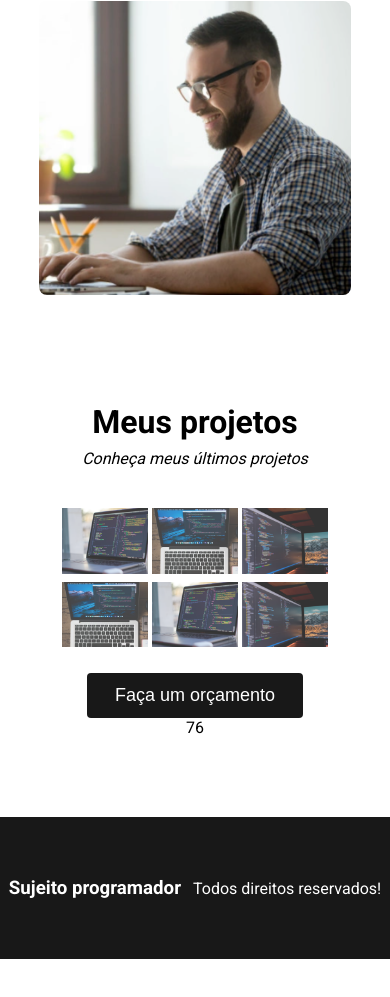
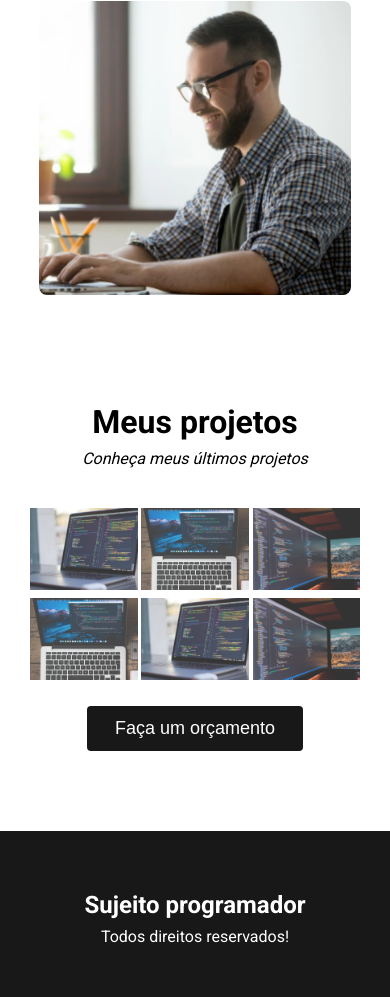
Before and after one commit to joaovaledosantos/portfolio, a plain HTML site: page index.html in a window 390 px wide. Shown: the part 1438-2435 px from the top of the page. Before the commit the page ends 2397 px from the top, so only its background shows below. Drawn offline with Linux system fonts and the light colour scheme.

Commit message:
[Aula-49]  Melhorando área projetos

```diff
--- a/index.html
+++ b/index.html
@@ -33,7 +33,7 @@
 	<!-- FIM HEADER -->
 
 	<!--INICIO MAIN -->
-	<section id="Home" class="main">
+	<section id="home" class="main">
 		<div>
 			<h1>Olá, <br>Seja bem vindo</h1>
 			<p>Crie soluções para seu negócio!</p>
@@ -75,7 +75,7 @@
 			<img src="imagens/projeto1.png" alt="Foto do projeto 1">
 			<img src="imagens/projeto3.png" alt="Foto do projeto 3">
 		</div>
-		<button class="action">Faça um orçamento</button>76
+		<button class="action">Faça um orçamento</button>
 	</section>
 	<!-- FIM PROJETOS -->
 
--- a/styles.css
+++ b/styles.css
@@ -232,5 +232,26 @@ footer p {
 	width: 80%;
 	margin-top: 30px;
 }
+/*FINAL SOBRE*/
 
+/*INICIO PROJETO*/
+.projects IMG{
+	width: 27.5%;
+  }
+/* FIM PROJETOS */
+
+/*INICIO RODAPE*/
+ footer{
+ 	flex-direction: column;
+ }
+
+ footer h3{
+ 	font-size: 24px;
+ 	margin-bottom: 8px;
+ }
+
+ footer p{
+ 	margin: 0;
+ }
+/*FIM RODAPE */
 }
```
